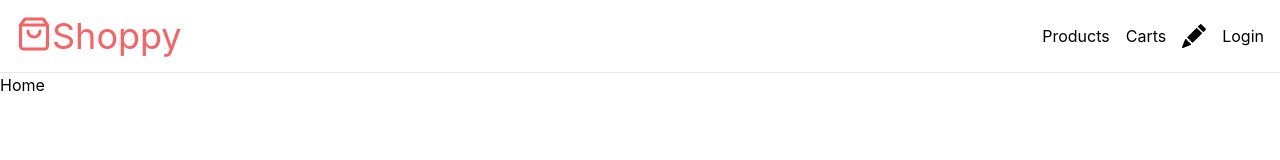
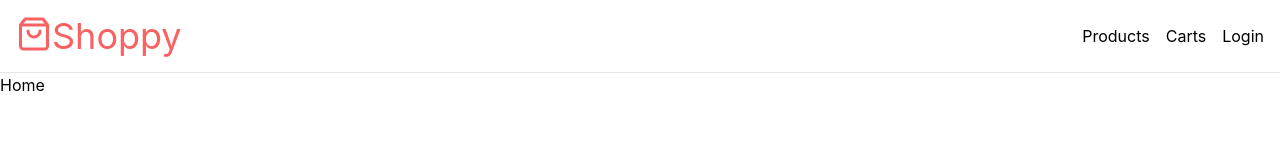
Before and after one commit to sungyuha/onlinemall-production, a React (Create React App) app in the folder onlinemall/: page / in a window 1280 px wide. Shown: the top 160 px of the page. Built offline with nearby package versions, Linux system fonts and the light colour scheme; no server answers.

Commit message:
dosc: 어드민 사용자면 쓰기 아이콘 활성화

```diff
--- a/onlinemall/src/components/Navbar.jsx
+++ b/onlinemall/src/components/Navbar.jsx
@@ -47,9 +47,12 @@ export default function Navbar() {
       <nav className='flex items-center gap-4 font-semiblod'>
         <Link to='/products'>Products</Link>
         <Link to='/carts'>Carts</Link>
-        <Link to='/products/new' className='text-2xl'>
+        {/* 어드민 사용자이면 편집 아이콘 보여지기 */}
+        {user && user.isAdmin && (
+          <Link to='/products/new' className='text-2xl'>
           <BsFillPencilFill />
         </Link>
+        )}
         {/* 사용자가 있다면 유저의 객체 정보를 전달 */}
         {user && <User user={user} />}
 
```
